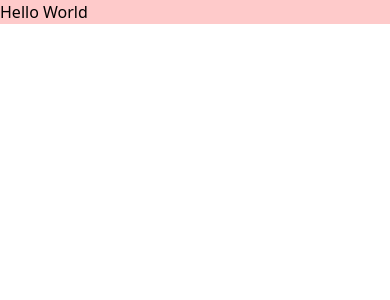
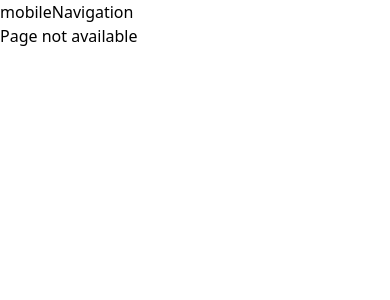
Before and after one commit to DaScOrPiO/revenue, a React (Vite) app: page /analytic in a window 390 px wide. Shown: the top 300 px of the page. Built offline with nearby package versions, Linux system fonts and the light colour scheme.

Commit message:
FEAT: added basic routes

```diff
--- a/package.json
+++ b/package.json
@@ -13,6 +13,7 @@
     "framer-motion": "^10.16.4",
     "react": "^18.2.0",
     "react-dom": "^18.2.0",
+    "react-router-dom": "^6.17.0",
     "sass": "^1.69.5"
   },
   "devDependencies": {
--- a/src/App.jsx
+++ b/src/App.jsx
@@ -1,12 +1,27 @@
-import './App.scss'
+import { BrowserRouter, Routes, Route } from "react-router-dom";
+import Analytic from "./pages/analytic";
+import Apps from "./pages/apps";
+import Crm from "./pages/crm";
+import Revenue from "./pages/revenue";
+import Home from "./pages/home";
+import Nav from "./components/general/nav";
+import "./App.scss";
 
 function App() {
-
   return (
     <>
-      <h1 className='bg-red-200'>Hello World</h1>
+      <BrowserRouter>
+        <Nav />
+        <Routes>
+          <Route path="/" element={<Home />} />
+          <Route index element={<Revenue />} />
+          <Route path="/crm" element={<Crm />} />
+          <Route path="/apps" element={<Apps />} />
+          <Route path="/analytic" element={<Analytic />} />
+        </Routes>
+      </BrowserRouter>
     </>
-  )
+  );
 }
 
-export default App
+export default App;
--- /dev/null
+++ b/src/components/general/mobileNavigation.jsx
@@ -0,0 +1,8 @@
+/* eslint-disable no-unused-vars */
+import React from 'react'
+
+export default function MobileNavigation() {
+  return (
+    <div>mobileNavigation</div>
+  )
+}
--- /dev/null
+++ b/src/components/general/nav.jsx
@@ -0,0 +1,22 @@
+/* eslint-disable no-unused-vars */
+import React, { useEffect, useState } from "react";
+import Navigation from "./navigation";
+import MobileNavigation from "./mobileNavigation";
+
+export default function Nav() {
+  const [isMobileView, setIsMobileView] = useState(window.innerWidth <= 767);
+
+  useEffect(() => {
+    const handleResize = () => {
+      setIsMobileView(window.innerWidth <= 767);
+    };
+
+    window.addEventListener("resize", handleResize);
+
+    return () => {
+      window.removeEventListener("resize", handleResize);
+    };
+  }, []);
+
+  return <div>{isMobileView ? <MobileNavigation /> : <Navigation />}</div>;
+}
--- /dev/null
+++ b/src/components/general/navigation.jsx
@@ -0,0 +1,8 @@
+/* eslint-disable no-unused-vars */
+import React from 'react'
+
+export default function Navigation() {
+  return (
+    <div>navigation</div>
+  )
+}
--- /dev/null
+++ b/src/pages/analytic.jsx
@@ -0,0 +1,8 @@
+/* eslint-disable no-unused-vars */
+import React from 'react'
+
+export default function Analytic() {
+  return (
+    <div>Page not available</div>
+  )
+}
--- /dev/null
+++ b/src/pages/apps.jsx
@@ -0,0 +1,8 @@
+/* eslint-disable no-unused-vars */
+import React from 'react'
+
+export default function Apps() {
+  return (
+    <div>Hello</div>
+  )
+}
--- /dev/null
+++ b/src/pages/crm.jsx
@@ -0,0 +1,8 @@
+/* eslint-disable no-unused-vars */
+import React from 'react'
+
+export default function Crm() {
+  return (
+    <div>Page not available</div>
+  )
+}
--- /dev/null
+++ b/src/pages/home.jsx
@@ -0,0 +1,8 @@
+/* eslint-disable no-unused-vars */
+import React from 'react'
+
+export default function Home() {
+  return (
+    <div>Page not available</div>
+  )
+}
--- /dev/null
+++ b/src/pages/revenue.jsx
@@ -0,0 +1,8 @@
+/* eslint-disable no-unused-vars */
+import React from 'react'
+
+export default function Revenue() {
+  return (
+    <div>revenue</div>
+  )
+}
```
Also changed, not shown: 1 other file (tests, documents, lock files or other folders).
